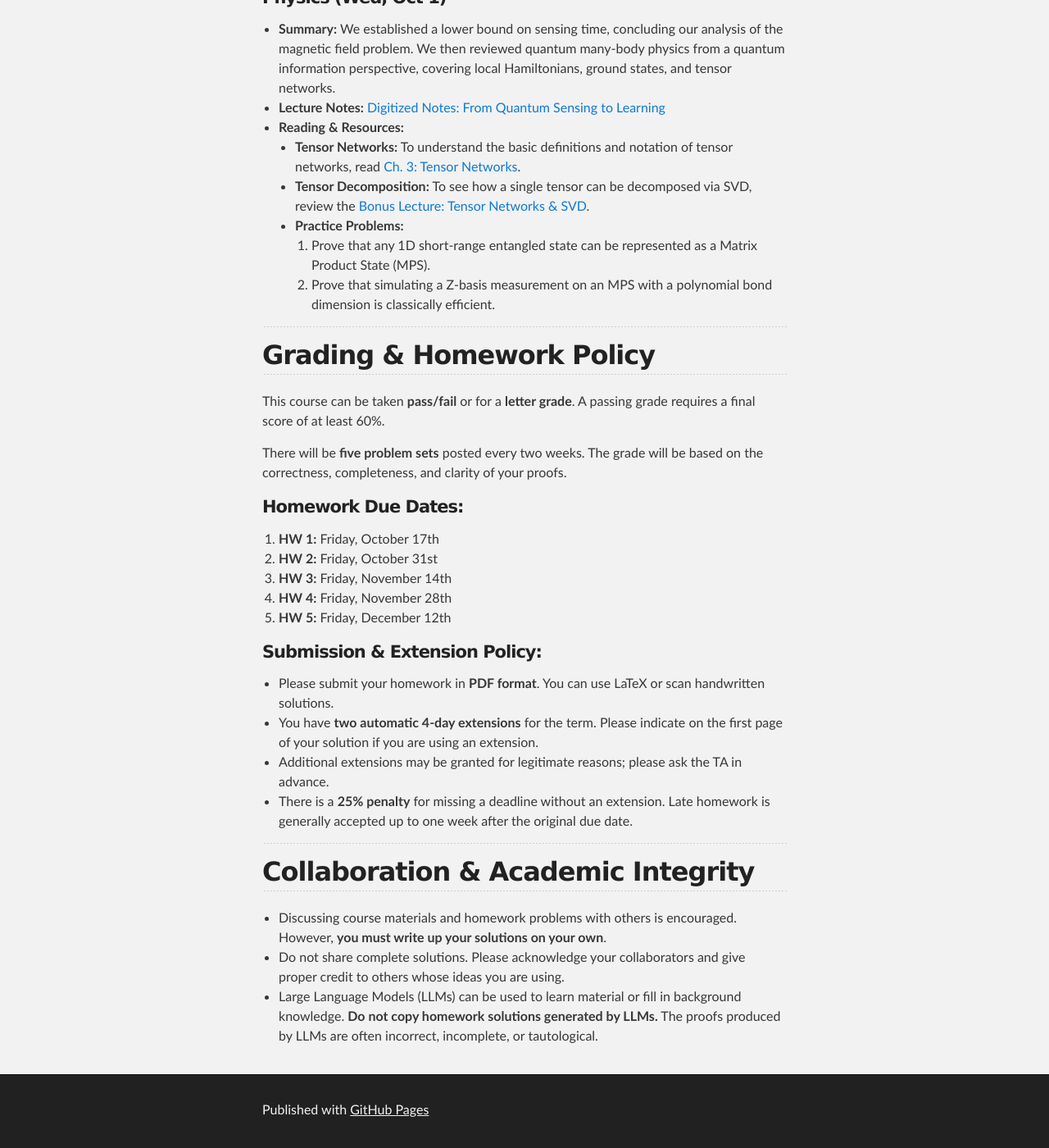
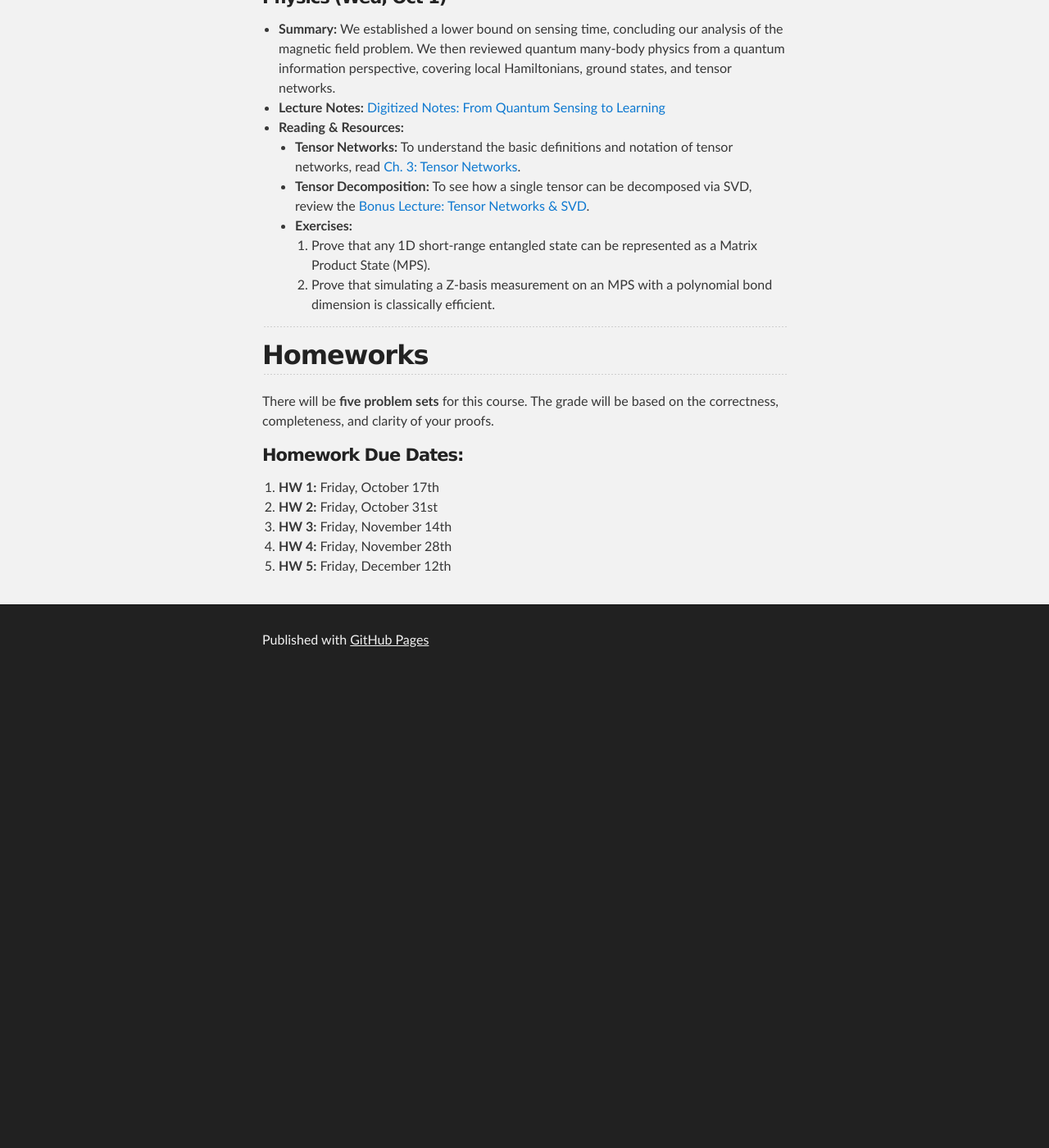
Before and after one commit to Caltech-Quantum-Learning-Theory/Caltech-Quantum-Learning-Theory.github.io, a Jekyll site: the page built from index.md, in a window 1280 px wide and 1400 px high, scrolled down 2155 px. Shown: the whole window at 82% size. Built offline with Jekyll 4.4.1, drawn with Linux system fonts in a browser that asks for light colours; our own code applies the rules of GitHub Pages for plain Markdown files; after the commit the page ends 2982 px from its top, so only the background shows below that.

Commit message:
Update index.md

```diff
--- a/index.md
+++ b/index.md
@@ -50,28 +50,26 @@ This course covers quantum learning theory, a contemporary field at the intersec
 * **Summary:** We introduced the fundamental problem of sensing a magnetic field with a spin sensor, which serves as a simple model for understanding the core principles of quantum learning.
 * **Lecture Notes:** [Digitized Notes: From Quantum Sensing to Learning](./materials/From_Quantum_Sensing_to_Learning.pdf)
 * **Reading & Resources:**
-    * **Background Reading:** To begin, please read the [Preface](./materials/Preface.pdf) and [Ch. 1: Sneak Peek](./materials/Chapter-SneakPeek.pdf). For a refresher on quantum mechanics, review [Ch. 2: Quantum Mechanics](./materials/Chapter-QuantumMechanics.pdf).
-    * **Concentration Inequalities:** A good starting point is [Markov's inequality](https://en.wikipedia.org/wiki/Markov%27s_inequality), which leads to more powerful tools like [Hoeffding's inequality](https://en.wikipedia.org/wiki/Hoeffding%27s_inequality).
-    * **Inequalities Cheat Sheet:** A useful reference for inequalities can be found [here](https://www.lkozma.net/inequalities_cheat_sheet/ineq.pdf).
-    * **Improved Sensing Analysis:** The sensing time can be tightened. A more detailed analysis using "Robust Phase Estimation" is in Section V of [this paper](https://arxiv.org/pdf/1502.02677).
+    - **Background Reading:** To begin, please read the [Preface](./materials/Preface.pdf) and [Ch. 1: Sneak Peek](./materials/Chapter-SneakPeek.pdf). For a refresher on quantum mechanics, review [Ch. 2: Quantum Mechanics](./materials/Chapter-QuantumMechanics.pdf).
+    - **Concentration Inequalities:** A good starting point is [Markov's inequality](https://en.wikipedia.org/wiki/Markov%27s_inequality), which leads to more powerful tools like [Hoeffding's inequality](https://en.wikipedia.org/wiki/Hoeffding%27s_inequality).
+    - **Inequalities Cheat Sheet:** A useful reference for inequalities can be found [here](https://www.lkozma.net/inequalities_cheat_sheet/ineq.pdf).
+    - **Improved Sensing Analysis:** The sensing time can be tightened. A more detailed analysis using "Robust Phase Estimation" is in Section V of [this paper](https://arxiv.org/pdf/1502.02677).
 
 #### **Lecture 2: Sensing Lower Bounds & Quantum Many-Body Physics (Wed, Oct 1)**
 * **Summary:** We established a lower bound on sensing time, concluding our analysis of the magnetic field problem. We then reviewed quantum many-body physics from a quantum information perspective, covering local Hamiltonians, ground states, and tensor networks.
 * **Lecture Notes:** [Digitized Notes: From Quantum Sensing to Learning](./materials/From_Quantum_Sensing_to_Learning.pdf)
 * **Reading & Resources:**
-    * **Tensor Networks:** To understand the basic definitions and notation of tensor networks, read [Ch. 3: Tensor Networks](./materials/Chapter-TensorNetwork.pdf).
-    * **Tensor Decomposition:** To see how a single tensor can be decomposed via SVD, review the [Bonus Lecture: Tensor Networks & SVD](./materials/BonusLecture-SVDandTN.pdf).
-    * **Practice Problems:**
+    - **Tensor Networks:** To understand the basic definitions and notation of tensor networks, read [Ch. 3: Tensor Networks](./materials/Chapter-TensorNetwork.pdf).
+    - **Tensor Decomposition:** To see how a single tensor can be decomposed via SVD, review the [Bonus Lecture: Tensor Networks & SVD](./materials/BonusLecture-SVDandTN.pdf).
+    - **Exercises:**
         1.  Prove that any 1D short-range entangled state can be represented as a Matrix Product State (MPS).
         2.  Prove that simulating a Z-basis measurement on an MPS with a polynomial bond dimension is classically efficient.
 
 ---
 
-## Grading & Homework Policy
+## Homeworks
 
-This course can be taken **pass/fail** or for a **letter grade**. A passing grade requires a final score of at least 60%.
-
-There will be **five problem sets** posted every two weeks. The grade will be based on the correctness, completeness, and clarity of your proofs.
+There will be **five problem sets** for this course. The grade will be based on the correctness, completeness, and clarity of your proofs.
 
 #### Homework Due Dates:
 1.  **HW 1:** Friday, October 17th
@@ -79,17 +77,3 @@ There will be **five problem sets** posted every two weeks. The grade will be ba
 3.  **HW 3:** Friday, November 14th
 4.  **HW 4:** Friday, November 28th
 5.  **HW 5:** Friday, December 12th
-
-#### Submission & Extension Policy:
-* Please submit your homework in **PDF format**. You can use LaTeX or scan handwritten solutions.
-* You have **two automatic 4-day extensions** for the term. Please indicate on the first page of your solution if you are using an extension.
-* Additional extensions may be granted for legitimate reasons; please ask the TA in advance.
-* There is a **25% penalty** for missing a deadline without an extension. Late homework is generally accepted up to one week after the original due date.
-
----
-
-## Collaboration & Academic Integrity
-
-* Discussing course materials and homework problems with others is encouraged. However, **you must write up your solutions on your own**.
-* Do not share complete solutions. Please acknowledge your collaborators and give proper credit to others whose ideas you are using.
-* Large Language Models (LLMs) can be used to learn material or fill in background knowledge. **Do not copy homework solutions generated by LLMs.** The proofs produced by LLMs are often incorrect, incomplete, or tautological.
```
